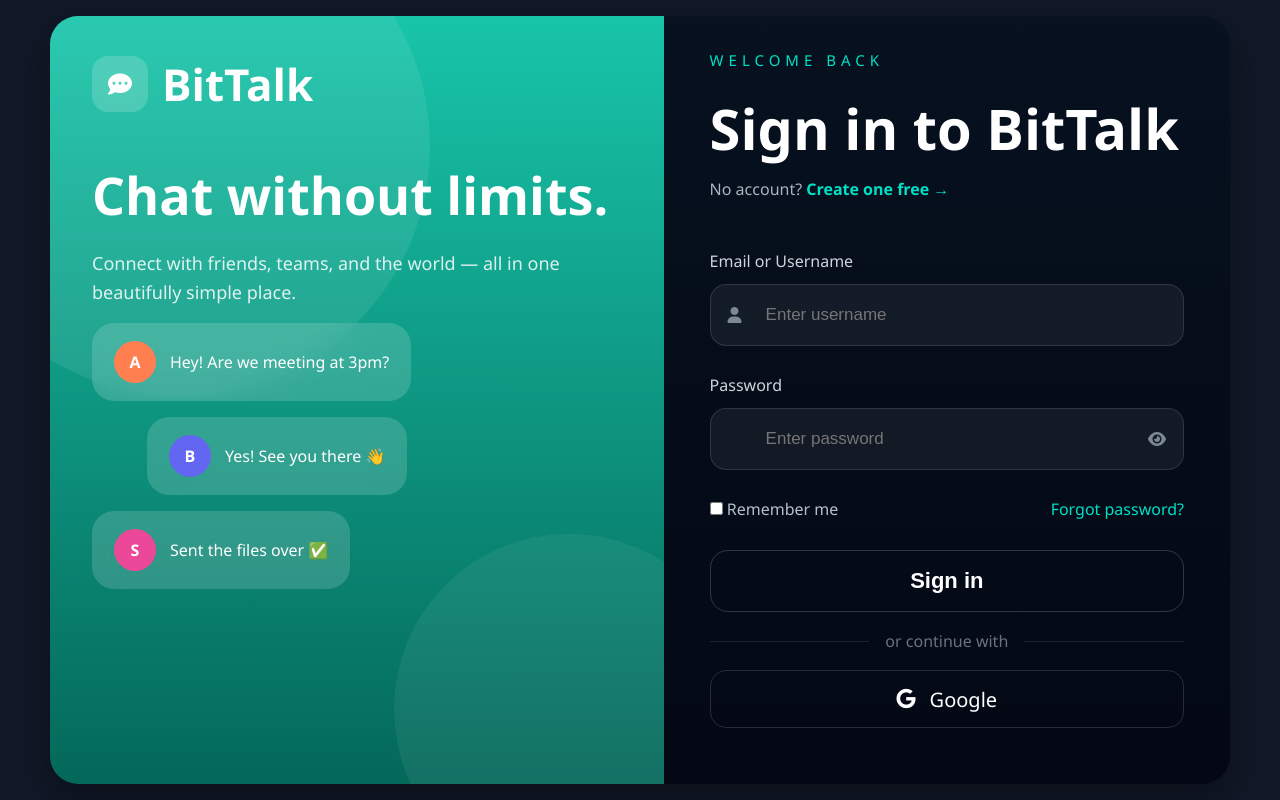
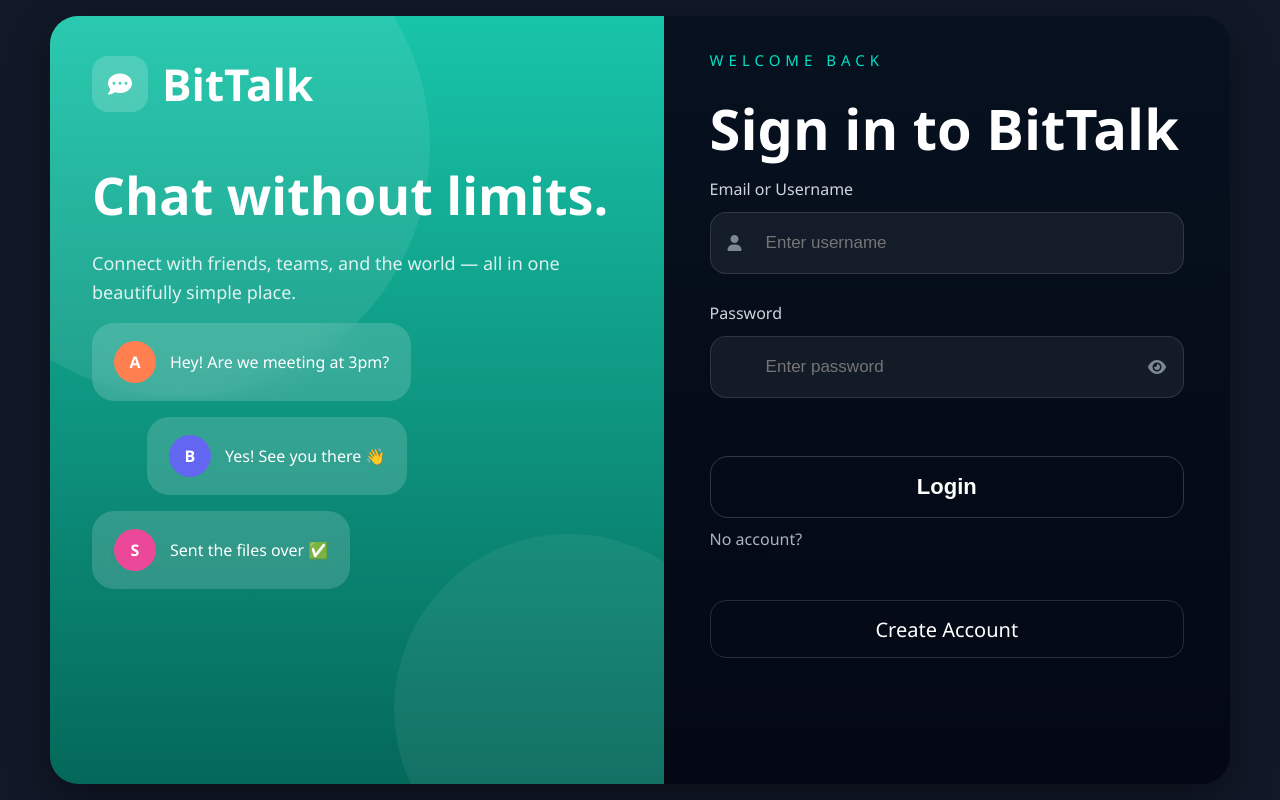
Before and after one commit to SHINJON-CHOWDHURY/realtime-chat-application, a Django app: page /login/ in a window 1280 px wide. Run offline with Django 5.2, Linux system fonts and the light colour scheme.

Commit message:
bug fixed

```diff
--- a/realtime_app/chatclear/templates/login.html
+++ b/realtime_app/chatclear/templates/login.html
@@ -386,7 +386,7 @@
 
       .signup-link {
         color: #aab3bf;
-
+       padding-top: 10px;
         margin-bottom: 50px;
       }
 
@@ -531,6 +531,7 @@
         margin-bottom: 30px;
 
         color: #b8c0cc;
+        /* display: none; */
       }
 
       .options-row a {
@@ -576,6 +577,7 @@
         margin: 18px 0;
 
         color: #6b7280;
+        display: none;
       }
 
       .divider::before,
@@ -589,7 +591,7 @@
         background: rgba(255, 255, 255, 0.1);
       }
 
-      .google-btn {
+      #google-btn {
         width: 100%;
 
         height: 58px;
@@ -613,9 +615,10 @@
 
         transition: 0.3s;
         text-decoration: none;
+        /* display: none; */
       }
 
-      .google-btn:hover {
+      #google-btn:hover {
         background: #00cdb3;
       }
 
@@ -703,10 +706,10 @@
 
         <h1 class="signin-title">Sign in to BitTalk</h1>
 
-        <p class="signup-link">
+        <!-- <p class="signup-link">
           No account?
           <a href="{% url 'register' %}"> Create one free → </a>
-        </p>
+        </p> -->
 
         {% if messages %} {% for message in messages %}
         <div class="error-box">{{ message }}</div>
@@ -750,20 +753,19 @@
           </div>
 
           <div class="options-row">
-            <label> <input type="checkbox" /> Remember me </label>
+            <!-- <label> <input />  </label> -->
 
-            <a href="#">Forgot password?</a>
+            <a href="#"></a>
           </div>
 
-          <button type="submit" class="login-btn">Sign in</button>
+          <button type="submit" class="login-btn">Login</button>
+          <div></div>
         </form>
 
         <div class="divider">or continue with</div>
+        <p class="signup-link" id="no-account">No account?</p>
 
-        <a href="/accounts/google/login/" class="google-btn">
-          <i class="fab fa-google"></i>
-          Google
-        </a>
+        <a href="{% url 'register' %}" id="google-btn"> Create Account</a>
       </div>
     </div>
 
```
Also changed, not shown: realtime_app/realtime_app/settings.py (+6 -7 lines).
